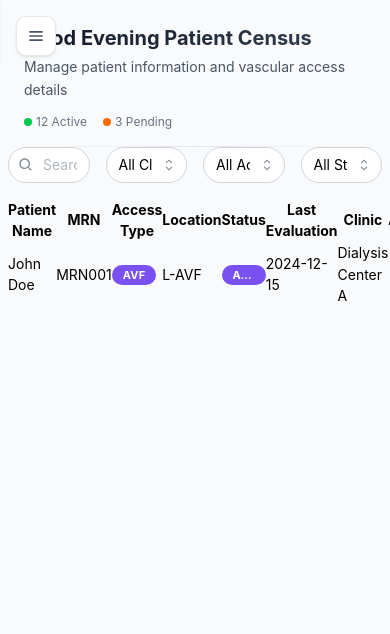
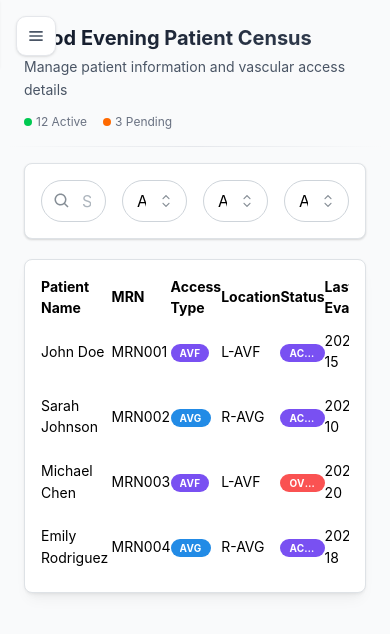
Before and after one commit to kibochamark/tac-client, a Next.js app: page /dashboard/patients in a window 390 px wide. Shown: the top 634 px of the page. Built offline with nearby package versions, Linux system fonts and the light colour scheme.

Commit message:
feat: enhance patient dashboard with new UI components; add search and filter functionality, improve table layout and responsiveness

```diff
--- a/src/app/dashboard/patients/page.tsx
+++ b/src/app/dashboard/patients/page.tsx
@@ -1,16 +1,22 @@
+'use client';
+import { useState } from 'react';
 import {
   ActionIcon,
   Badge,
   Group,
+  Paper,
+  ScrollArea,
   Select,
+  Stack,
   Table,
-  TextInput
+  TextInput,
 } from '@mantine/core';
 
 import { BiEdit, BiSearch } from 'react-icons/bi';
 import DashboardHeader from '../../components/header';
 
-const page = () => {
+const Page = () => {
+
   const rows = [
     {
       name: 'John Doe',
@@ -21,28 +27,152 @@ const page = () => {
       evaluation: '2024-12-15',
       clinic: 'Dialysis Center A',
     },
-    // Other rows...
+    {
+      name: 'Sarah Johnson',
+      mrn: 'MRN002',
+      access: { type: 'AVG', color: 'blue', iconColor: 'blue' },
+      location: 'R-AVG',
+      status: { label: 'Active', color: 'violet' },
+      evaluation: '2024-12-10',
+      clinic: 'Dialysis Center B',
+    },
+    {
+      name: 'Michael Chen',
+      mrn: 'MRN003',
+      access: { type: 'AVF', color: 'violet', iconColor: 'green' },
+      location: 'L-AVF',
+      status: { label: 'Overdue Evaluation', color: 'red' },
+      evaluation: '2024-11-20',
+      clinic: 'Dialysis Center A',
+    },
+    {
+      name: 'Emily Rodriguez',
+      mrn: 'MRN004',
+      access: { type: 'AVG', color: 'blue', iconColor: 'blue' },
+      location: 'R-AVG',
+      status: { label: 'Active', color: 'violet' },
+      evaluation: '2024-12-18',
+      clinic: 'Dialysis Center A',
+    },
+    {
+      name: 'David Thompson',
+      mrn: 'MRN005',
+      access: { type: 'AVF', color: 'violet', iconColor: 'green' },
+      location: 'R-AVF',
+      status: { label: 'Active', color: 'violet' },
+      evaluation: '2024-12-12',
+      clinic: 'Dialysis Center B',
+    },
+    {
+      name: 'Lisa Wang',
+      mrn: 'MRN006',
+      access: { type: 'AVG', color: 'blue', iconColor: 'blue' },
+      location: 'L-AVG',
+      status: { label: 'Overdue Evaluation', color: 'red' },
+      evaluation: '2024-11-25',
+      clinic: 'Dialysis Center A',
+    },
+    {
+      name: 'Robert Martinez',
+      mrn: 'MRN007',
+      access: { type: 'AVF', color: 'violet', iconColor: 'green' },
+      location: 'L-AVF',
+      status: { label: 'Active', color: 'violet' },
+      evaluation: '2024-12-20',
+      clinic: 'Dialysis Center B',
+    },
+    {
+      name: 'Jennifer Lee',
+      mrn: 'MRN008',
+      access: { type: 'AVG', color: 'blue', iconColor: 'blue' },
+      location: 'R-AVG',
+      status: { label: 'Active', color: 'violet' },
+      evaluation: '2024-12-14',
+      clinic: 'Dialysis Center A',
+    },
+    {
+      name: 'Thomas Anderson',
+      mrn: 'MRN009',
+      access: { type: 'AVF', color: 'violet', iconColor: 'green' },
+      location: 'R-AVF',
+      status: { label: 'Overdue Evaluation', color: 'red' },
+      evaluation: '2024-11-30',
+      clinic: 'Dialysis Center B',
+    },
+    {
+      name: 'Maria Garcia',
+      mrn: 'MRN010',
+      access: { type: 'AVG', color: 'blue', iconColor: 'blue' },
+      location: 'L-AVG',
+      status: { label: 'Active', color: 'violet' },
+      evaluation: '2024-12-16',
+      clinic: 'Dialysis Center A',
+    },
+    {
+      name: 'James Wilson',
+      mrn: 'MRN011',
+      access: { type: 'AVF', color: 'violet', iconColor: 'green' },
+      location: 'L-AVF',
+      status: { label: 'Active', color: 'violet' },
+      evaluation: '2024-12-19',
+      clinic: 'Dialysis Center B',
+    },
+    {
+      name: 'Patricia Brown',
+      mrn: 'MRN012',
+      access: { type: 'AVG', color: 'blue', iconColor: 'blue' },
+      location: 'R-AVG',
+      status: { label: 'Overdue Evaluation', color: 'red' },
+      evaluation: '2024-11-28',
+      clinic: 'Dialysis Center A',
+    }
   ];
+  const [scrolled, setScrolled] = useState(false);
   return (
     <>
-      <DashboardHeader username='Patient Census' description='Manage patient information and vascular access details' />
-      <>
-        <Group grow mb="md">
+      <DashboardHeader
+        username="Patient Census"
+        description="Manage patient information and vascular access details"
+      />
+
+      <Stack p="md" gap="lg">
+        {/* Search + Filters */}
+        <Paper withBorder p="md" radius="md" shadow="xs">
+          <Group grow>
             <TextInput
               placeholder="Search by name or MRN..."
-            leftSection={<BiSearch size={16} />}
-            radius={'xl'}
+              leftSection={<BiSearch size={18} />}
+              radius="xl"
+              size="md"
             />
 
-          <Select data={['All Clinics', 'Dialysis Center A', 'Dialysis Center B']} defaultValue="All Clinics" radius={'xl'} />
-          <Select data={['All Access Types', 'AVF', 'AVG']} defaultValue="All Access Types" radius={'xl'} />
-          <Select data={['All Statuses', 'Active', 'Overdue Evaluation']} defaultValue="All Statuses" radius={'xl'} />
+            <Select
+              data={['All Clinics', 'Dialysis Center A', 'Dialysis Center B']}
+              defaultValue="All Clinics"
+              radius="xl"
+              size="md"
+            />
+            <Select
+              data={['All Access Types', 'AVF', 'AVG']}
+              defaultValue="All Access Types"
+              radius="xl"
+              size="md"
+            />
+            <Select
+              data={['All Statuses', 'Active', 'Overdue Evaluation']}
+              defaultValue="All Statuses"
+              radius="xl"
+              size="md"
+            />
           </Group>
+        </Paper>
 
         {/* Table */}
-        <Table striped highlightOnHover>
+        <Paper radius="md" shadow="sm" p="md" withBorder>
+          <ScrollArea h={300} onScrollPositionChange={({ y }) => setScrolled(y !== 0)}>
+            <Table striped highlightOnHover p="md" verticalSpacing="sm">
                 <thead>
-            <tr>
+                <tr className={`text-left bg-white z-20 p-4 ${scrolled ? 'sticky top-0' : ''}`}>
                   <th>Patient Name</th>
                   <th>MRN</th>
                   <th>Access Type</th>
@@ -59,18 +189,20 @@ const page = () => {
                     <td>{row.name}</td>
                     <td>{row.mrn}</td>
                     <td>
-                  <Badge color={row.access.color} variant="filled">
+                      <Badge color={row.access.color} variant="filled" size="sm">
                         {row.access.type}
                       </Badge>
                     </td>
                     <td>{row.location}</td>
                     <td>
-                  <Badge color={row.status.color}>{row.status.label}</Badge>
+                      <Badge color={row.status.color} size="sm">
+                        {row.status.label}
+                      </Badge>
                     </td>
                     <td>{row.evaluation}</td>
                     <td>{row.clinic}</td>
                     <td>
-                  <ActionIcon variant="transparent" color="blue">
+                      <ActionIcon variant="light" color="blue" radius="xl">
                         <BiEdit size={18} />
                       </ActionIcon>
                     </td>
@@ -78,9 +210,11 @@ const page = () => {
                 ))}
               </tbody>
             </Table>
+          </ScrollArea>
+        </Paper>
+      </Stack>
     </>
-    </>
-  )
-}
+  );
+};
 
-export default page
+export default Page;
```
Lines whose indentation alone changed are shown as unchanged.
